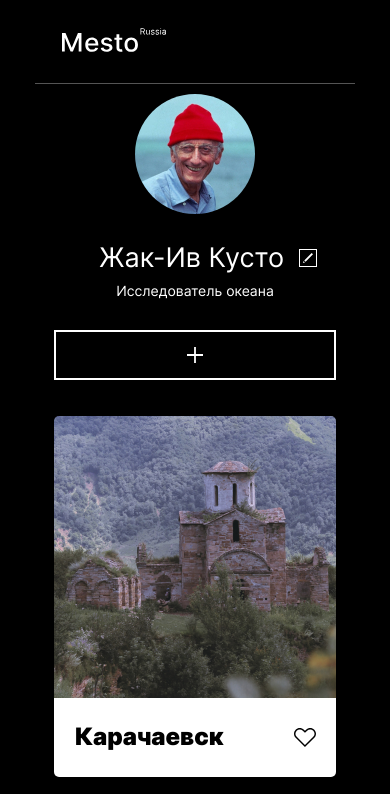
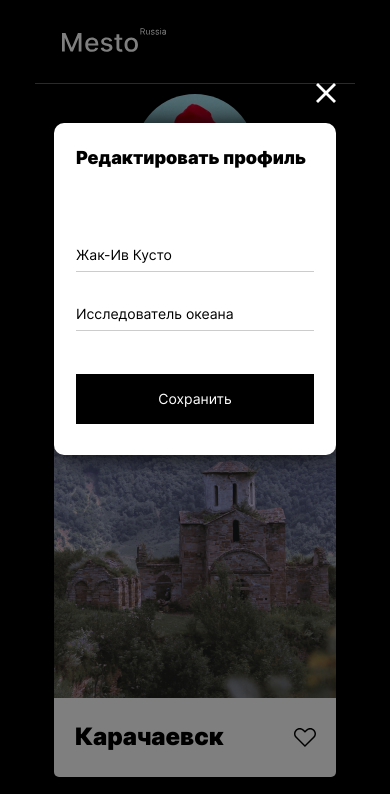
Before and after one commit to kalina-77/mesto, a plain HTML site: page index.html in a window 390 px wide. Both pictures are taken after a click on the button 308 px from the left and 258 px from the top of the page. Shown: the top 794 px of the page. Drawn offline with Linux system fonts and the light colour scheme.

Commit message:
feat: Работа готова к ревью

```diff
--- a/blocks/elements/__like/elements__like.css
+++ b/blocks/elements/__like/elements__like.css
@@ -3,7 +3,6 @@
   padding: 0;
   cursor: pointer;
 }
-
 .elements__like:hover {
   opacity: 50%;
 }
--- /dev/null
+++ b/blocks/popup/__close-button/popup__close-button.css
@@ -0,0 +1,22 @@
+.popup__close-button {
+  position: absolute;
+  width: 32px;
+  height: 32px;
+  background-image: url(../../../images/popup-close.svg);
+  background-color: transparent;
+  background-position: center;
+  background-repeat: no-repeat;
+  background-size: contain;
+  border: 0;
+  top: -40px;
+  right: -40px;
+  cursor: pointer;
+}
+
+@media screen and (max-width: 540px) {
+  .popup__close-button {
+    width: 20px;
+    height: 20px;
+    right: 0;
+  }
+}
--- a/blocks/popup/__content/popup__content.css
+++ b/blocks/popup/__content/popup__content.css
@@ -1,13 +1,14 @@
-.popup-content {
-  min-width: 430px;
-  min-height: 330px;
-  background-color: red;
-  border-radius: 5px;
-  box-shadow: 0px 0px 25px 0px #000;
-  position: fixed;
-  top: 195px;
-  left: 100px;
-  z-index: 3;
-  visibility: visible;
-  color: white;
+.popup__content {
+  display: flex;
+  flex-direction: column;
+  margin: 34px auto auto;
+  max-width: 358px;
+  padding: 0;
 }
+
+@media screen and (max-width: 540px) {
+  .popup__content {
+    margin: 24px auto auto;
+    max-width: 238px;
+  }
+}
--- /dev/null
+++ b/blocks/popup/__form/popup__form.css
@@ -0,0 +1,2 @@
+.popup__form {
+}
--- /dev/null
+++ b/blocks/popup/__input/popup__input.css
@@ -0,0 +1,22 @@
+.popup__input {
+  display: block;
+  min-width: 358px;
+  margin: 0 0 28px 0;
+  padding: 0;
+  border-top: 0;
+  border-left: 0;
+  border-right: 0;
+  border-bottom: 1px solid rgba(0, 0, 0, 0.2);
+  font-size: 14px;
+  line-height: 1.21;
+  font-style: normal;
+  font-weight: 400;
+  outline: none;
+  min-height: 30px;
+}
+
+@media screen and (max-width: 540px) {
+  .popup__input {
+    min-width: 238px;
+  }
+}
--- /dev/null
+++ b/blocks/popup/__submit/popup__submit.css
@@ -0,0 +1,22 @@
+.popup__submit {
+  width: 358px;
+  min-height: 50px;
+  background-color: #000;
+  color: #fff;
+  border: 0;
+  margin: 17px 0 0;
+  padding: 0;
+  cursor: pointer;
+}
+
+.popup__submit:hover {
+  opacity: 50%;
+}
+
+@media screen and (max-width: 540px) {
+  .popup__submit {
+    width: 238px;
+    font-size: 14px;
+    margin: 15px 0 0 0;
+  }
+}
--- /dev/null
+++ b/blocks/popup/__title/popup__title.css
@@ -0,0 +1,17 @@
+.popup__title {
+  color: #000;
+  font-size: 24px;
+  line-height: 1.22;
+  font-weight: 900;
+  font-style: normal;
+  margin: 0 0 42px 0;
+  padding: 0;
+}
+
+@media screen and (max-width: 540px) {
+  .popup__title {
+    font-size: 18px;
+    line-height: 1.22;
+    margin: 0 0 72px 0;
+  }
+}
--- /dev/null
+++ b/blocks/popup/__window/popup__window.css
@@ -0,0 +1,17 @@
+.popup__window {
+  min-width: 425px;
+  min-height: 330px;
+  background-color: #fff;
+  border-radius: 10px;
+  box-shadow: 0px 0px 25px 0px #000;
+  position: relative;
+  top: 195px;
+}
+
+@media screen and (max-width: 540px) {
+  .popup__window {
+    min-width: 282px;
+    min-height: 332px;
+    top: 123px;
+  }
+}
--- /dev/null
+++ b/blocks/popup/_opened/popup_opened.css
@@ -0,0 +1,3 @@
+.popup_opened {
+  display: flex;
+}
--- a/blocks/popup/popup.css
+++ b/blocks/popup/popup.css
@@ -1,10 +1,11 @@
 .popup {
+  display: none;
+  position: fixed;
+  top: 0;
+  left: 0;
+  flex-direction: column;
+  align-items: center;
   width: 100%;
   min-height: 100%;
   background-color: rgba(0, 0, 0, 0.5);
-  position: fixed;
-  top: 0;
-  left: 0;
-  visibility: hidden;
-  z-index: 2;
 }
--- a/index.html
+++ b/index.html
@@ -31,7 +31,7 @@
           <div class="elements__title">
             <p class="elements__text">Карачаевск</p>
             <svg
-              class="elements__like elements__like_active"
+              class="elements__like"
               width="22"
               height="19"
               viewBox="0 0 22 19"
@@ -143,11 +143,33 @@
       </section>
     </main>
     <footer class="footer">&copy; 2023 Mesto Russia</footer>
-    <section class="popup">
-      <aside class="popup__content">
-        <p>Парам-пам-пам</p>
-        <p>Парам-пам-пам</p>
-      </aside>
-    </section>
+    <aside class="popup">
+      <div class="popup__window">
+        <button class="popup__close-button"></button>
+        <div class="popup__content">
+          <h2 class="popup__title">Редактировать профиль</h2>
+          <form class="popup__form">
+            <input
+              id="name-input"
+              name="userName"
+              class="popup__input popup__input_name"
+              type="text"
+              value=""
+              required
+            />
+            <input
+              id="desc-input"
+              name="userDesc"
+              class="popup__input popup__input_desc"
+              type="text"
+              value=""
+              required
+            />
+            <button class="popup__submit">Сохранить</button>
+          </form>
+        </div>
+      </div>
+    </aside>
+    <script src="./script/script.js"></script>
   </body>
 </html>
--- a/pages/index.css
+++ b/pages/index.css
@@ -20,4 +20,11 @@
 @import url(../blocks/elements/__like/_active/elements__like_active.css);
 @import url(../blocks/footer/footer.css);
 @import url(../blocks/popup/popup.css);
+@import url(../blocks/popup/__window/popup__window.css);
+@import url(../blocks/popup/_opened/popup_opened.css);
+@import url(../blocks/popup/__close-button/popup__close-button.css);
 @import url(../blocks/popup/__content/popup__content.css);
+@import url(../blocks/popup/__submit/popup__submit.css);
+@import url(../blocks/popup/__form/popup__form.css);
+@import url(../blocks/popup/__input/popup__input.css);
+@import url(../blocks/popup/__title/popup__title.css);
--- a/script/script.js
+++ b/script/script.js
@@ -0,0 +1,60 @@
+// 1. Открытие/закрытие окна редактирования профиля пользователя
+
+// Задаем константы
+
+const editProfileButtonElement = document.querySelector('.profile__edit-button');
+const closeProfileButtonElement = document.querySelector('.popup__close-button');
+const popupElement = document.querySelector('.popup');
+
+// Сама функция открытия-закрытия окна
+
+function handleClick(e) {
+  if (e.target === e.currentTarget) {
+    popupElement.classList.toggle('popup_opened');
+  }
+}
+
+// Слушаем click на элементах
+
+editProfileButtonElement.addEventListener('click', handleClick);
+closeProfileButtonElement.addEventListener('click', handleClick);
+popupElement.addEventListener('click', handleClick);
+
+// Конец 1.
+
+// 2. Редактрирование профиля пользователя
+
+// Задаем переменные
+let userName = document.querySelector('.profile__name');
+let userDesc = document.querySelector('.profile__desc');
+
+// Подставляем исходные значения в форму
+
+document.getElementById('name-input').value = userName.textContent;
+document.getElementById('desc-input').value = userDesc.textContent;
+
+// Задаем переменные формы и полей формы
+
+let formElement = document.querySelector('.popup__form');
+let nameInput = document.querySelector('.popup__input_name');
+let descInput = document.querySelector('.popup__input_desc');
+
+// Функция отмены отправки формы
+
+function handleFormSubmit(evt) {
+  evt.preventDefault();
+
+  // Вставляем новые значения
+
+  userName.textContent = nameInput.value;
+  userDesc.textContent = descInput.value;
+
+  // Закрываем окно
+
+  popupElement.classList.toggle('popup_opened');
+}
+// Обработчик формы (вызов функции обработки формы)
+
+formElement.addEventListener('submit', handleFormSubmit);
+
+// Конец 2.
```
Also changed, not shown: images/Union.svg (added), images/popup-close.svg (added).
